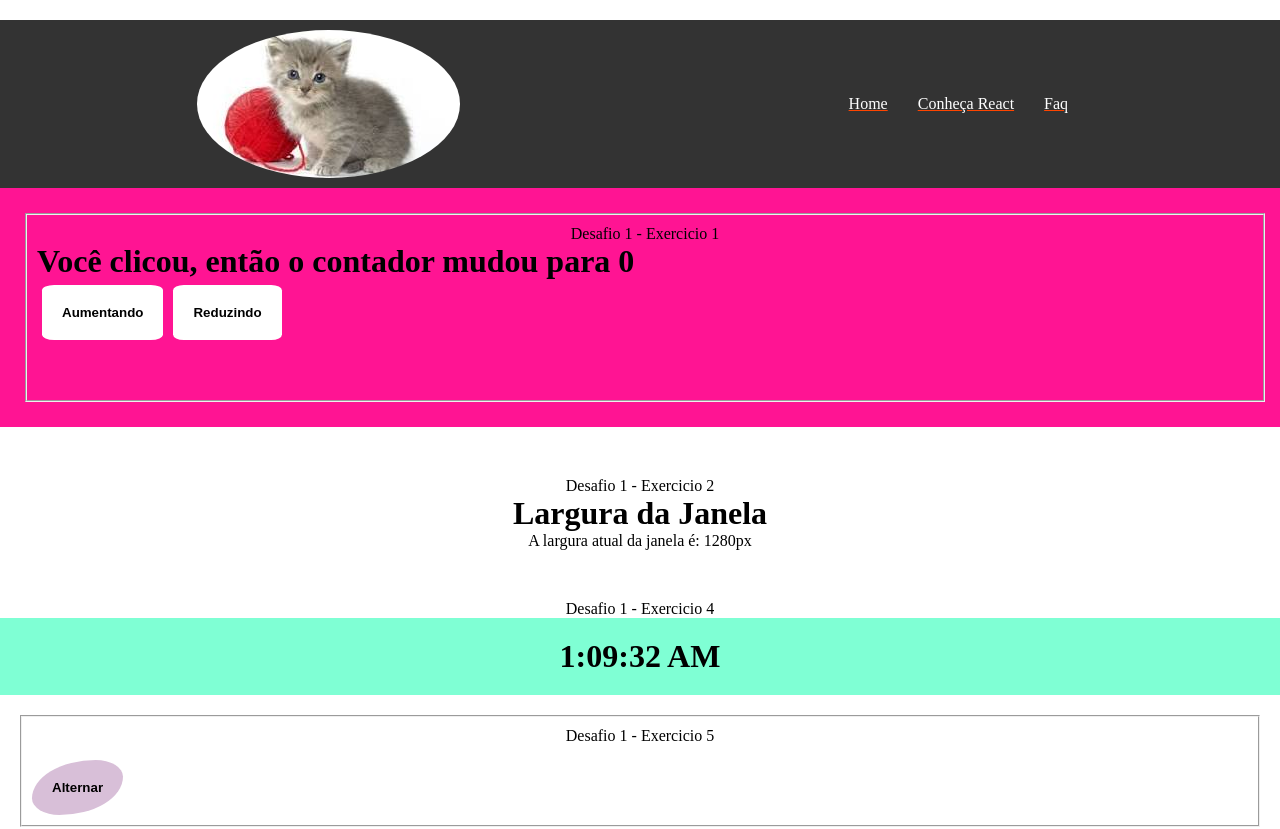
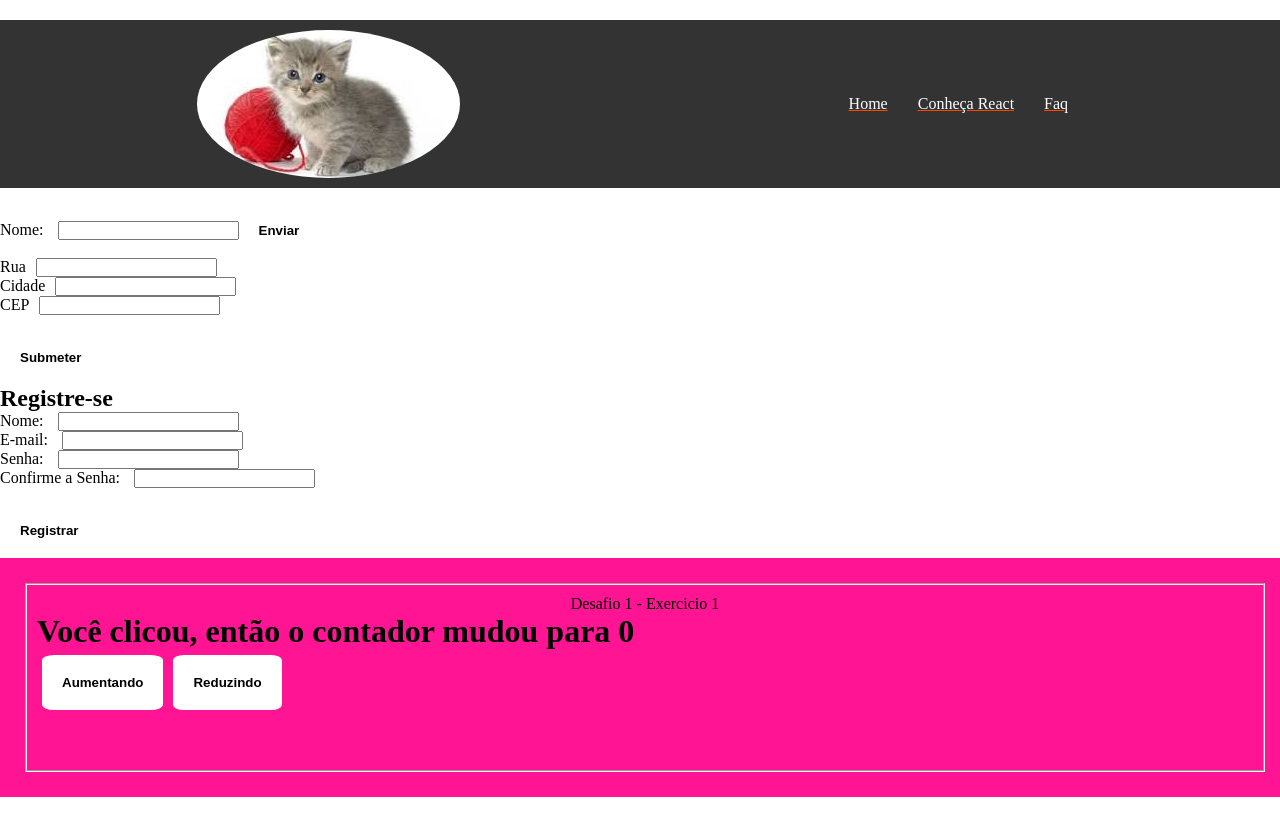
Before and after one commit to RafaelaOMarques/formacao-mais-prati_react, a React (Vite) app: page /count in a window 1280 px wide. Shown: the top 829 px of the page. Built offline with nearby package versions, Linux system fonts and the light colour scheme; no server answers.

Commit message:
feat(forms): utilização de forms e validações

```diff
--- a/src/App.jsx
+++ b/src/App.jsx
@@ -16,11 +16,17 @@ import LimitedCounter from './components/desafio-1/limitedCounter/LimitedCounter
 import ToggleText from './components/desafio-1/toggleText/ToggleText'
 import RealTimeClock from './components/desafio-1/realTimeClock/RealTimeClock'
 import WindowSize from './components/desafio-1/windowSize/WindowSize'
+import FormsSimple from './components/forms/FormsSimple'
+import Forms2 from './components/forms/Forms2'
+import RegistrationFrom from './components/forms/Forms3'
 
 function App() {
   return (
     <>
       <NavBar />
+      <FormsSimple/>
+      <Forms2/>
+      <RegistrationFrom/>
       <TitleUpdater/>
       <WindowSize/>
       <RealTimeClock/>
--- /dev/null
+++ b/src/components/forms/Forms2.jsx
@@ -0,0 +1,51 @@
+import {useState} from 'react'
+
+function Forms2(){
+  const [address, setAddress] = useState({
+    street: '',
+    city: '',
+    postalCode: '',
+  })
+
+  const handleChange = (event) =>{
+    const {name, value} = event.target;
+    setAddress({...address, [name]:value})
+
+  }
+
+  const handleSubmit = (event) => {
+    event.preventDefault()
+
+    if(!address.street || !address.city || !address.postalCode){
+      alert("Necessário preencher todos os campos")
+    } else {
+      alert(`Endereço enviado: \nRua: ${address.street}\nCidade: ${address.city}`)
+    }
+  }
+
+  return(
+    <>
+      <form onSubmit={handleSubmit}>
+
+        <label>Rua
+          <input type="text" name="street" onChange={handleChange}/>
+        </label>
+        <br />
+
+        <label>Cidade
+          <input type="text" name="city" onChange={handleChange}/>
+        </label>
+        <br />
+
+        <label>CEP
+          <input type="text" name="postalCode" onChange={handleChange}/>
+        </label>
+        <br />
+
+        <button type='submit'>Submeter</button>
+      </form>
+    </>
+  )
+}
+
+export default Forms2
--- /dev/null
+++ b/src/components/forms/Forms3.jsx
@@ -0,0 +1,96 @@
+import { useState } from "react";
+
+const RegistrationFrom = () =>{
+  const [formData, setFormData] = useState({
+    name:'',
+    email:'',
+    password:'',
+    confirmPassword:'',
+  })
+
+  const [errors, setErrors] = useState({})
+
+  const [submitted, setSubmitted] = useState(false)
+
+  const validate = ()=>{
+    const newErrors = {}
+    if(!formData.name) newErrors.name = 'Nome é obrigatório'
+
+    if(!formData.email){
+      newErrors.email = 'E-mail é obrigatório'
+    } else if(!/\S+@\S+\S+.\S+/.test(formData.email)){
+      newErrors.email = 'E-mail inválido'
+    }
+
+    if(!formData.password){
+      newErrors.password = 'O campo senha é obrigatório'
+    } else if(formData.password.length < 8){
+      newErrors.password = 'O campo senha precisa ter ao menos 8 caracteres'
+    }
+
+    if(!formData.confirmPassword){
+      newErrors.confirmPassword = 'O campo senha é obrigatório'
+    } else if(formData.confirmPassword !== formData.password){
+      newErrors.confirmPassword = 'As senham nao coincidem'
+    }
+
+    return newErrors
+
+  }
+
+  const handleChange = (e) =>{
+    setFormData({
+      ...formData,
+      [e.target.name]: e.target.value
+    })
+  }
+
+  const handleSubmit = (e) =>{
+    e.preventDefault()
+    const validationErrors = validate()
+    if(Object.keys(validationErrors).length == 0){
+      setSubmitted(true)
+      setErrors('')
+
+    }else {
+      setErrors(validationErrors)
+    }
+  }
+
+  return(
+    <div>
+      <h2>Registre-se</h2>
+      {submitted && <p>Registrado com suceso!</p>}
+      <form onSubmit={handleSubmit}>
+        <div>
+          <label>Nome: </label>
+          <input type="text" name="name" value={formData.name} onChange={handleChange}/>
+          {errors.name && <p>{errors.name}</p>}
+        </div>
+        <div>
+          <label>E-mail: </label>
+          <input type="email" name="email" value={formData.email} onChange={handleChange}/>
+          {errors.email && <p>{errors.email}</p>}
+
+        </div>
+        <div>
+          <label>Senha: </label>
+          <input type="password" name="password" value={formData.password} onChange={handleChange}/>
+          {errors.password && <p>{errors.password}</p>}
+
+        </div>
+        <div>
+          <label>Confirme a Senha: </label>
+          <input type="password" name="confirmPassword" value={formData.confirmPassword} onChange={handleChange}/>
+          {errors.confirmPassword && <p>{errors.confirmPassword}</p>}
+
+        </div>
+        <button type="submit">Registrar</button>
+      </form>
+    </div>
+  )
+}
+
+
+
+export default RegistrationFrom
--- /dev/null
+++ b/src/components/forms/FormsSimple.jsx
@@ -0,0 +1,24 @@
+import { useState } from "react";
+function FormsSimple(){
+  const [name, setName] = useState('')
+
+  const handleChange = (event) =>{
+    setName(event.target.value)
+  }
+
+  const handleSubmit = (event) => {
+    event.preventDefault()
+    alert(`Olá ${name}`)
+  }
+
+  return (
+    <>
+      <form onSubmit={handleSubmit}>
+        <label htmlFor="Nome">Nome: <input type="text" id="Nome" onChange={handleChange} value={name}/></label>
+        <button type="submit">Enviar</button>
+      </form>
+    </>
+  )
+}
+
+export default FormsSimple
```
